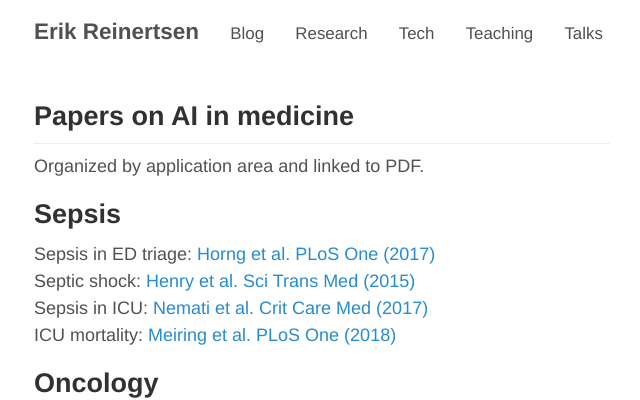
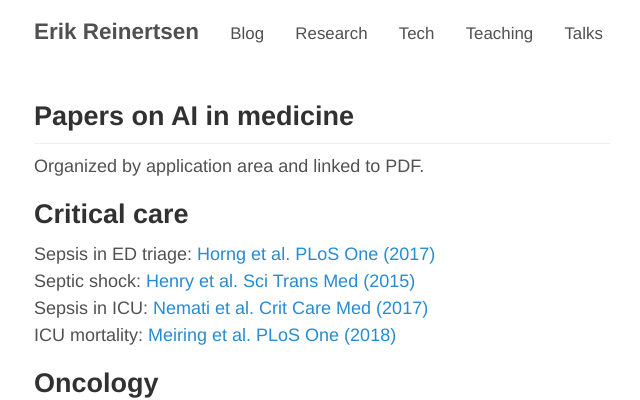
Before and after one commit to erikr/erikr.github.io, a Jekyll site: the page built from _posts/2018-08-03-AI-medicine-papers.md, in a window 1280 px wide. Shown: the top 400 px of the page, without its empty margins (318-958 px from the left). Built offline with Jekyll 4.4.1, drawn with Linux system fonts in a browser that asks for light colours; nearby versions of some CDN libraries.

Commit message:
Update 2018-08-03-AI-medicine-papers.md

```diff
--- a/_posts/2018-08-03-AI-medicine-papers.md
+++ b/_posts/2018-08-03-AI-medicine-papers.md
@@ -7,7 +7,7 @@ tags: medicine
 Organized by application area and linked to PDF.
 
 
-## Sepsis
+## Critical care
 
 Sepsis in ED triage: [Horng et al. PLoS One (2017)](/papers/horng.pdf)
 Septic shock: [Henry et al. Sci Trans Med (2015)](/papers/henry.pdf)
```
